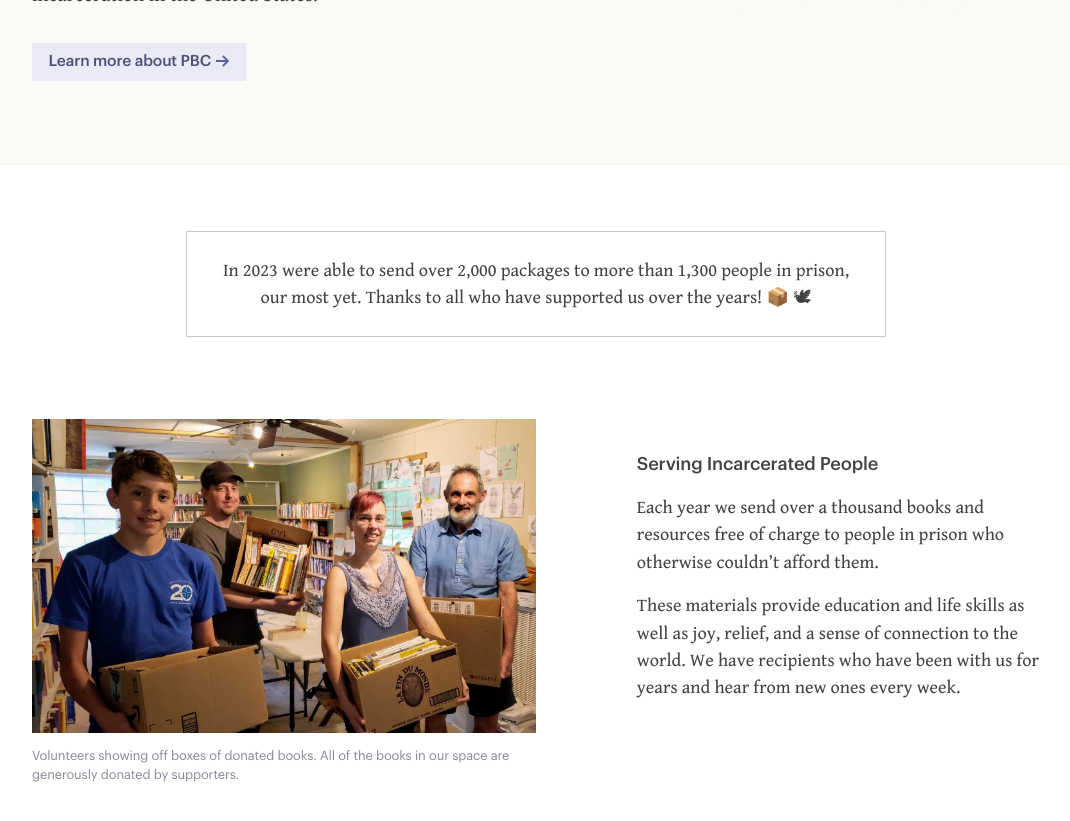
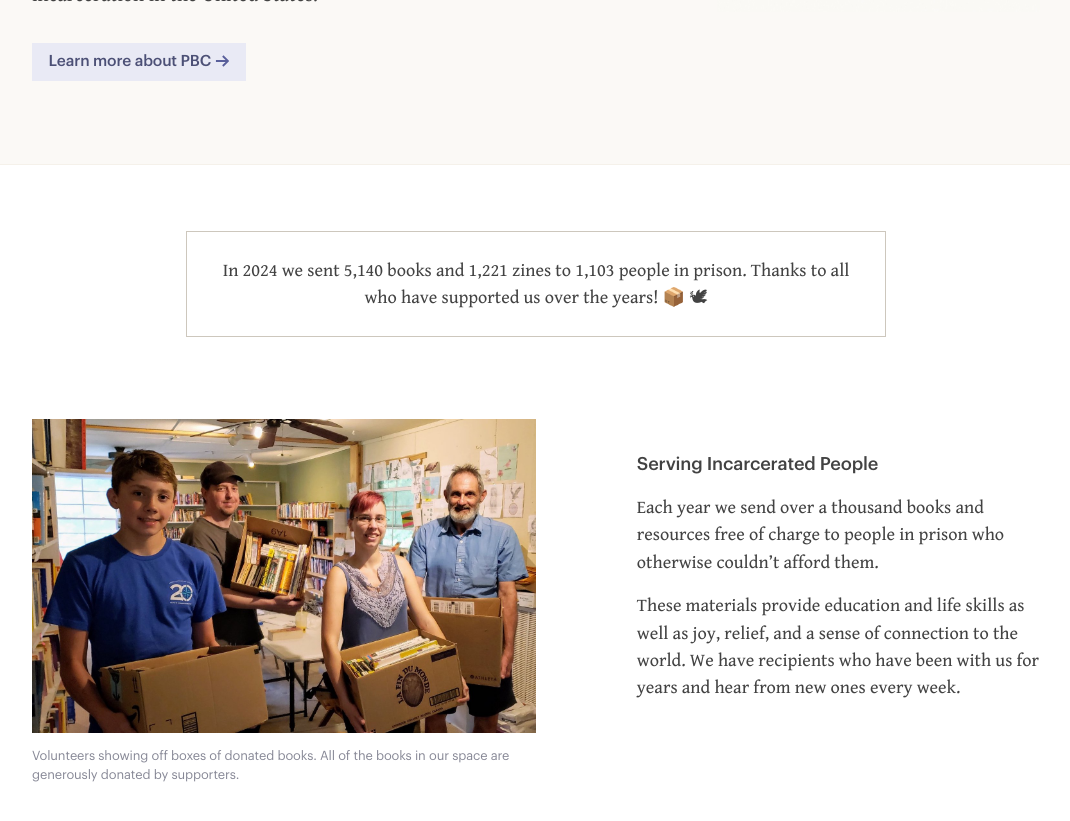
Before and after one commit to prisonbookscollective/prisonbookscollective.github.io, a Jekyll site: the page built from index.html, in a window 1280 px wide and 900 px high, scrolled down 384 px. Shown: the top 821 px of the window, without its empty margins (104-1174 px from the left). Built offline with Jekyll 4.4.1, drawn with Linux system fonts in a browser that asks for light colours.

Commit message:
Updates send count on homepage

```diff
--- a/index.html
+++ b/index.html
@@ -4,7 +4,7 @@ title: Home
 ---
 
 <div class="annual-total">
-  <p>In 2023 were able to send over 2,000 packages to more than 1,300 people in prison, our most yet. Thanks to all who have supported us over the years! 📦 🕊 </p>
+  <p>In 2024 we sent 5,140 books and 1,221 zines to 1,103 people in prison. Thanks to all who have supported us over the years! 📦 🕊 </p>
 </div>
 
 <div class="copy-right">
```
